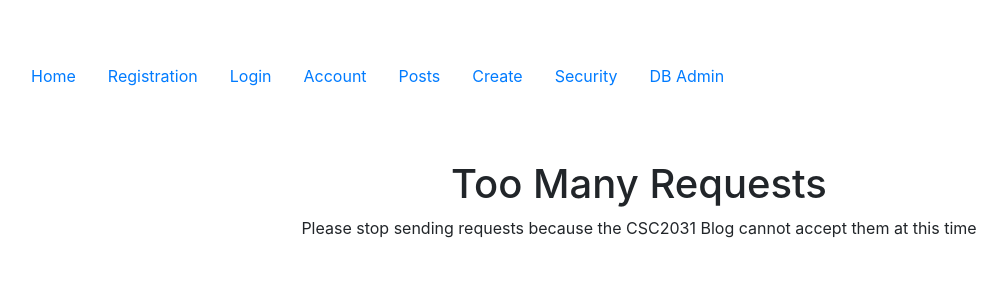
After one commit to BenjaminWray/csc2031blog, a Python web app: template templates/errors/error.html in a window 1280 px wide. The commit adds this page. Shown: the top 300 px of the page, without its empty margins (1-1008 px from the left). Run offline with Jinja, Linux system fonts and the light colour scheme; the template is opened without the code that fills it, so the values that code supplies are empty.

Commit message:
added error page for when the rate limit is reached

```diff
--- a/accounts/views.py
+++ b/accounts/views.py
@@ -4,7 +4,7 @@ from sqlalchemy import false
 from markupsafe import Markup
 
 from accounts.forms import RegistrationForm, LoginForm
-from config import User, db
+from config import User, db, limiter
 
 accounts_bp = Blueprint('accounts', __name__, template_folder='templates')
 max_login_attempts = 3
@@ -37,6 +37,7 @@ def registration():
 
 
 @accounts_bp.route('/login', methods=['GET','POST'])
+@limiter.limit("20 per minute")
 def login():
     form = LoginForm()
 
--- a/app.py
+++ b/app.py
@@ -5,6 +5,10 @@ from config import app
 def index():
     return render_template('home/index.html')
 
+@app.errorhandler(429)
+def ratelimit(e):
+    return render_template("errors/error.html"), 429
+
 
 if __name__ == '__main__':
     app.run()
--- a/config.py
+++ b/config.py
@@ -7,11 +7,14 @@ import secrets
 
 from flask_sqlalchemy import SQLAlchemy
 from flask_migrate import Migrate
+from flask_limiter import Limiter
+from flask_limiter.util import get_remote_address
 from sqlalchemy import MetaData
 from datetime import datetime
 
 
 app = Flask(__name__)
+limiter = Limiter(get_remote_address, app=app, default_limits=['500 per day'])
 
 # SECRET KEY FOR FLASK FORMS
 app.config['SECRET_KEY'] = secrets.token_hex(16)
--- /dev/null
+++ b/templates/errors/error.html
@@ -0,0 +1,8 @@
+{% extends "base.html" %}
+
+{% block content %}
+    <div class="container">
+        <h1>Too Many Requests</h1>
+        <p>Please stop sending requests because the CSC2031 Blog cannot accept them at this time</p>
+    </div>
+{% endblock %}
--- a/templates/posts/create.html
+++ b/templates/posts/create.html
@@ -24,7 +24,7 @@
                     </div>
                 </form>
             </div>
-            <div class="col-2"></div>
+        <div class="col-2"></div>
     </div>
 </div>
 {% endblock %}
```
Also changed, not shown: requirements.txt (+10 -5 lines).
